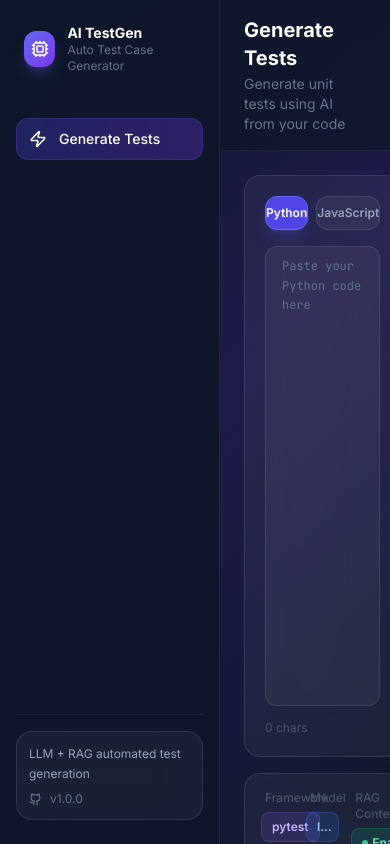
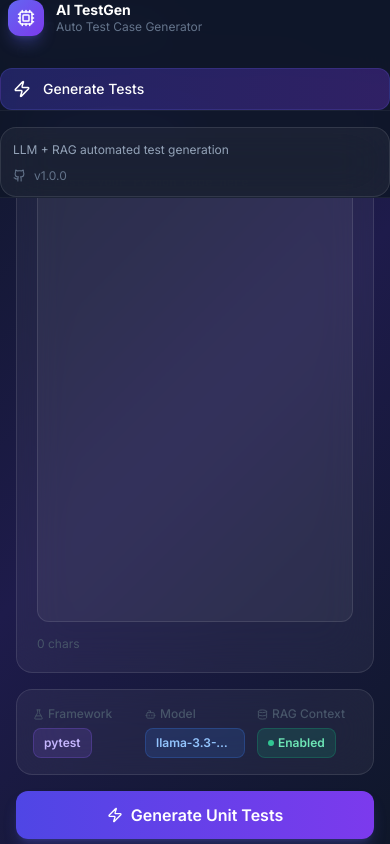
Before and after one commit to HariKrishna-9885699666/ai-driven-automated-test-case-generation-system, a React (Vite) app in the folder frontend/: page /generate in a window 390 px wide. Shown: the top 844 px of the page. Built offline with nearby package versions, Linux system fonts and the light colour scheme; no server answers.

Commit message:
Refactor layout components: enhance styling and responsiveness for Header, Layout, and Sidebar

```diff
--- a/frontend/src/components/Layout/Header.jsx
+++ b/frontend/src/components/Layout/Header.jsx
@@ -10,12 +10,7 @@ export default function Header() {
 
   return (
     <header
-      className="sticky top-0 z-40 px-6 py-4"
-      style={{
-        background: 'rgba(15, 23, 42, 0.8)',
-        backdropFilter: 'blur(12px)',
-        borderBottom: '1px solid rgba(255,255,255,0.06)',
-      }}
+      className="sticky top-0 z-40 px-4 md:px-6 py-3 md:py-4 bg-[rgba(15,23,42,0.8)] backdrop-blur-[12px] border-b border-white/5"
     >
       <h2 className="text-xl font-bold text-white">{info.title}</h2>
       <p className="text-slate-500 text-sm mt-0.5">{info.desc}</p>
--- a/frontend/src/components/Layout/Layout.jsx
+++ b/frontend/src/components/Layout/Layout.jsx
@@ -4,11 +4,11 @@ import Header from './Header'
 
 export default function Layout() {
   return (
-    <div className="flex min-h-screen">
+    <div className="flex min-h-screen flex-col md:flex-row">
       <Sidebar />
-      <div className="flex-1 flex flex-col min-w-0" style={{ marginLeft: '220px' }}>
+      <div className="flex-1 flex flex-col min-w-0 md:ml-[220px] ml-0">
         <Header />
-        <main className="flex-1 p-6 overflow-auto">
+        <main className="flex-1 p-4 md:p-6 overflow-auto">
           <Outlet />
         </main>
       </div>
--- a/frontend/src/components/Layout/Sidebar.jsx
+++ b/frontend/src/components/Layout/Sidebar.jsx
@@ -4,13 +4,7 @@ import { Zap, Cpu, Github } from 'lucide-react'
 export default function Sidebar() {
   return (
     <aside
-      className="fixed left-0 top-0 h-screen flex flex-col py-6 px-4 z-50"
-      style={{
-        width: '220px',
-        background: 'rgba(15, 23, 42, 0.95)',
-        backdropFilter: 'blur(20px)',
-        borderRight: '1px solid rgba(255,255,255,0.08)',
-      }}
+      className="fixed md:left-0 md:top-0 md:h-screen md:flex md:flex-col md:py-6 md:px-4 z-50 w-full md:w-[220px] bg-[rgba(15,23,42,0.95)] backdrop-blur-[20px] border-b md:border-b-0 md:border-r border-white/5"
     >
       {/* Logo */}
       <div className="mb-8 px-2">
```
